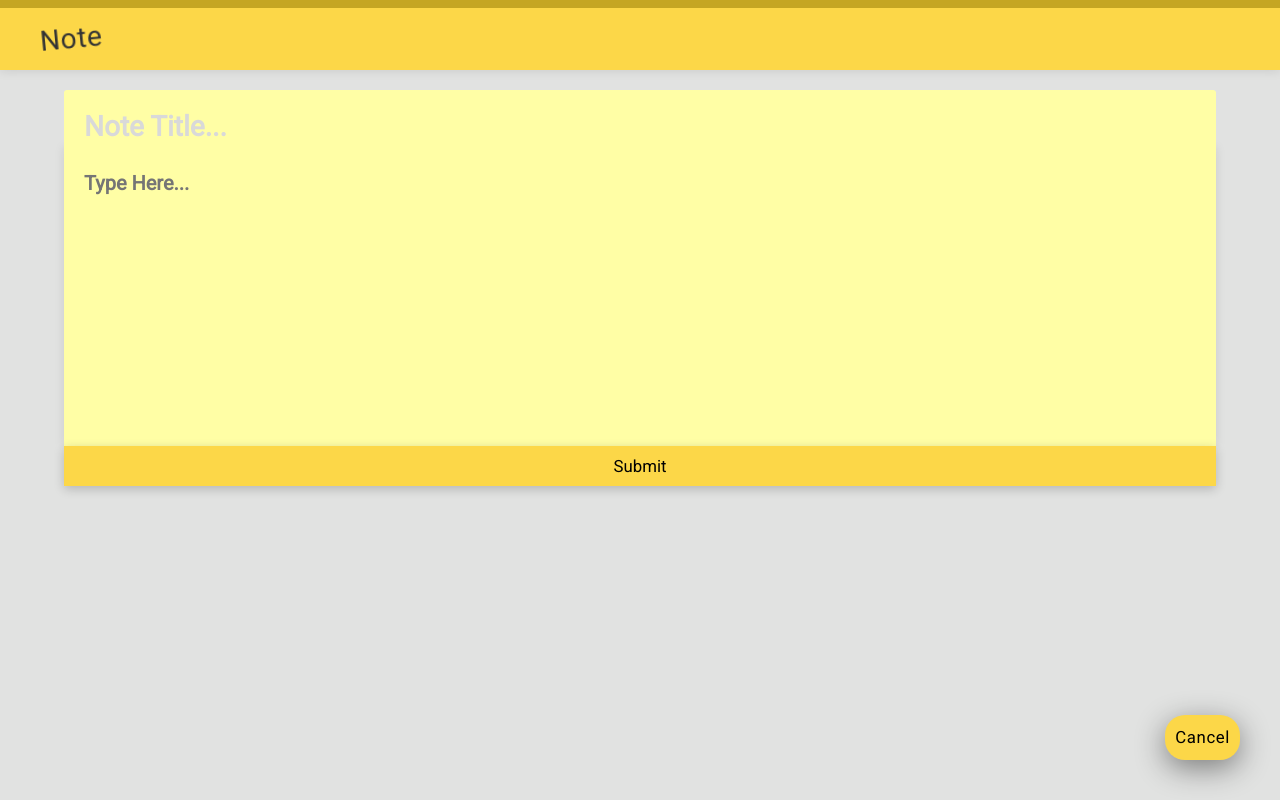
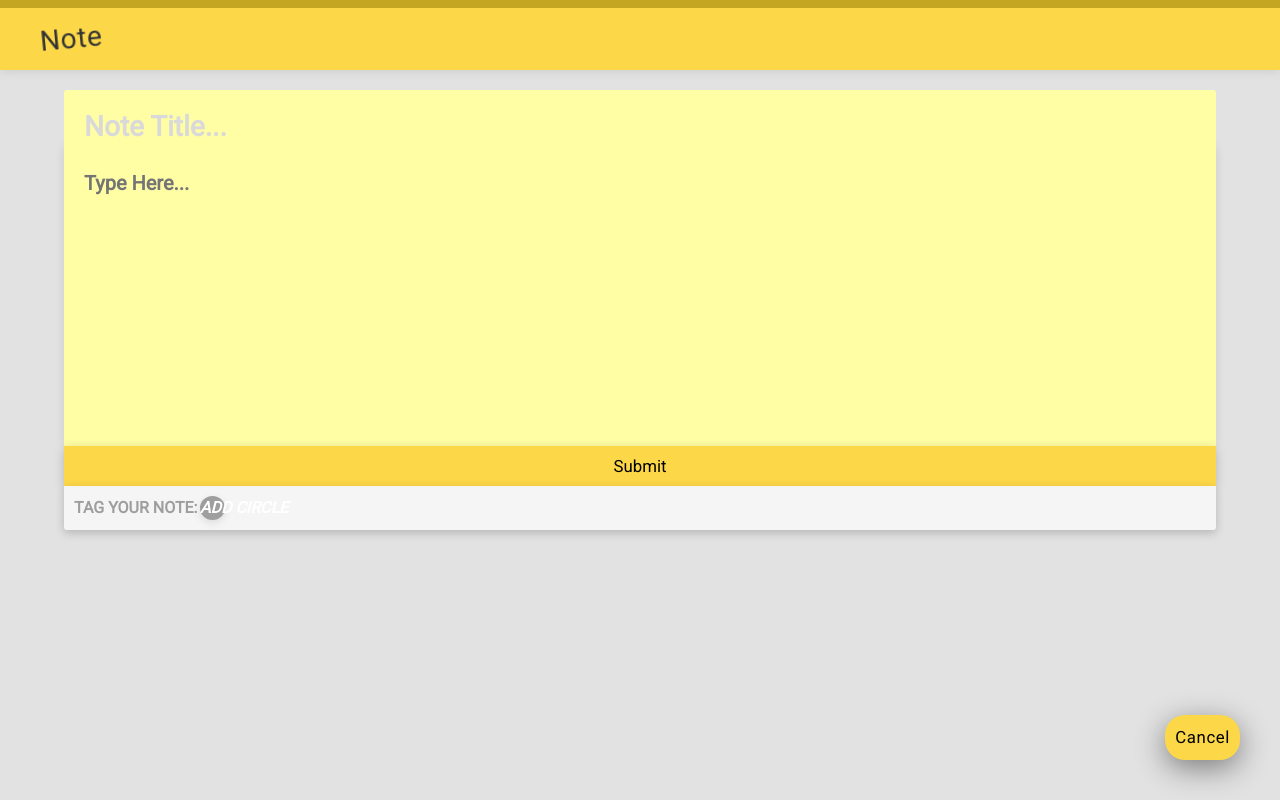
Before and after one commit to shhuang123/note-app, a React (Create React App) app: page / in a window 1280 px wide. Both pictures are taken after a click on the element "+ Note". Built offline with nearby package versions, Linux system fonts and the light colour scheme; no server answers; the HTML template or start-up script is replaced by a standard one.

Commit message:
add tag button

```diff
--- a/src/components/Note.js
+++ b/src/components/Note.js
@@ -11,13 +11,21 @@
     this.props.submitNote(formData, this.props.note.id);
   }
 
+  renderTagForm() {
+    return (
+      <span>
+        Tag your note:
+        <i className="tag-button material-icons">add circle</i>
+      </span>
+    );
+  }
+
   render() {
     const { note } = this.props;
 
     return (
       <div className="note-container">
-      <form className="note-form" onSubmit={(e) => this.onSubmit(e)}>
-        <form className="note-form">
+        <form className="note-form" onSubmit={(e) => this.onSubmit(e)}>
           <input
             className="note-title-input"
             type="text"
@@ -33,7 +41,11 @@
           />
           <input className="note-button" type="submit" value="Submit" />
         </form>
-      </form>
+        <div className="tag-container">
+          <div className="tag-button-container">
+           {this.renderTagForm()}
+          </div>
+        </div>
       </div>
     );
   }
```
